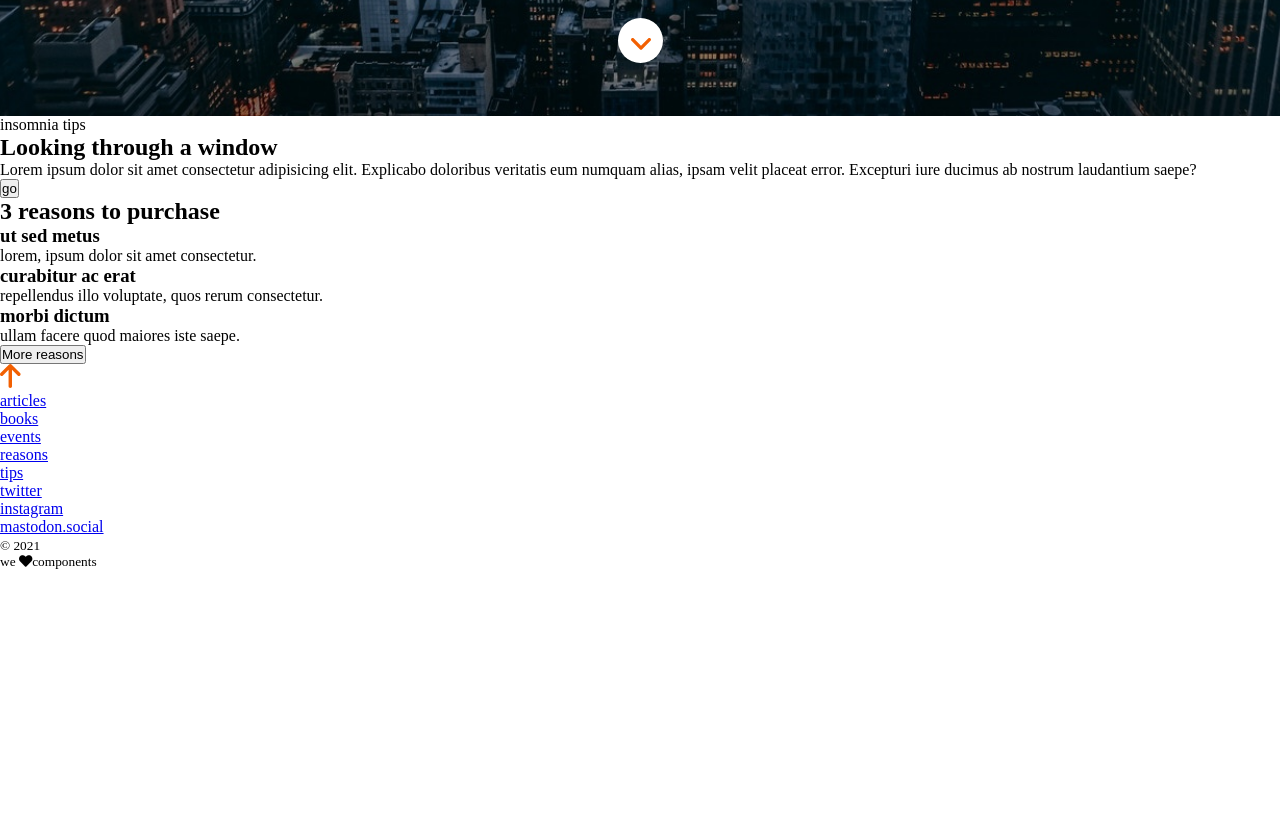
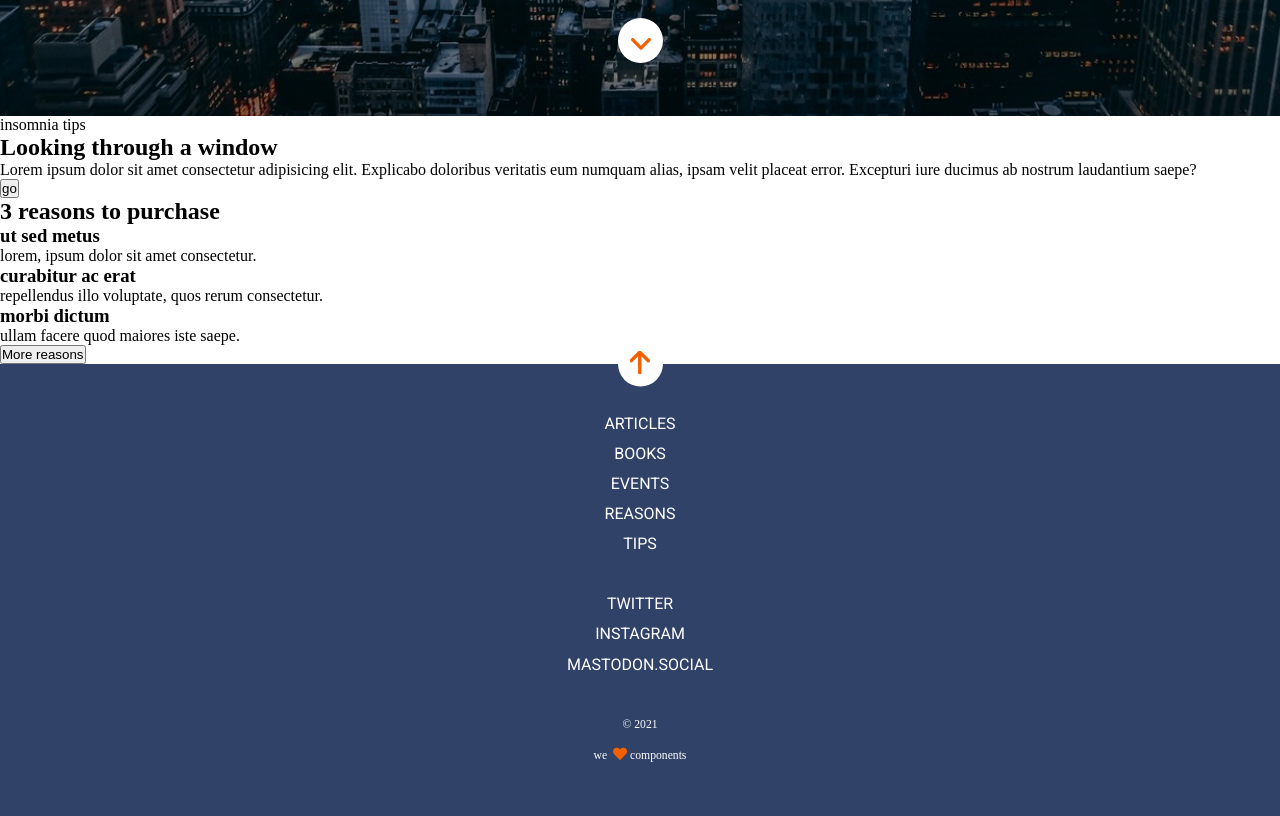
Before and after one commit to Adalab/modulo-1-evaluacion-final-RocioDols, a website: page src/html/index.html in a window 1280 px wide. Shown: the part 684-1500 px from the top of the page. Before the commit the page ends 1254 px from the top, so only its background shows below. Drawn offline with nearby package versions, Linux system fonts and the light colour scheme; files that its build step writes are made by us from their sources; files whose address does not match are found by name.

Commit message:
StylesFooter

```diff
--- a/src/html/partials/footer.html
+++ b/src/html/partials/footer.html
@@ -25,7 +25,7 @@
             </ul>
         </nav>
         <nav class="nav2">
-            <ul class="nav-footer">
+            <ul class="nav_footer">
                 <li>
                     <a class="footer_link" href="https://adalab.es/" target="_blank" title="Articles">twitter</a>
                 </li>
--- a/src/scss/layout/_footer.scss
+++ b/src/scss/layout/_footer.scss
@@ -0,0 +1,58 @@
+.footer{
+    display: flex;
+    flex-direction: column;
+    align-items: center;
+    background-color:#304268;
+    color: white;
+    font-family: 'Roboto-Regular';
+}
+.footer_up_arrow{
+    width: 45px;
+    height: 45px;
+    text-align: center;
+    border-radius: 22.5px;
+    background-color: white;
+    position: relative;
+    transform: translateY(-50%);
+  }
+  .footer_up_arrow a{
+      position: absolute;
+      top: 50%;
+      left: 50%;
+      transform: translate(-50% ,-50%);
+  }
+  .footer_link{
+      color: white;
+      text-decoration: none;
+      text-transform: uppercase;
+      font-family: 'Roboto';
+      line-height: 1.88;
+  }
+  .nav1{
+    margin-bottom: 30px;
+  }
+  .nav_footer li{
+      text-align: center;
+  }
+  .nav_footer{
+      list-style: none;
+
+  }
+  .last_container{
+      padding-top: 30px;
+      font-size: 14px;
+      display: block;
+      text-align: center;
+      margin-bottom: 45px;
+      color: white;
+  }
+  .footer_small{
+      line-height: 30px;
+
+  }
+  .heart {
+    font-size: 14px;
+    color: #f26002;
+    line-height: 2.14;
+    padding: 0 3px;
+  }
```
